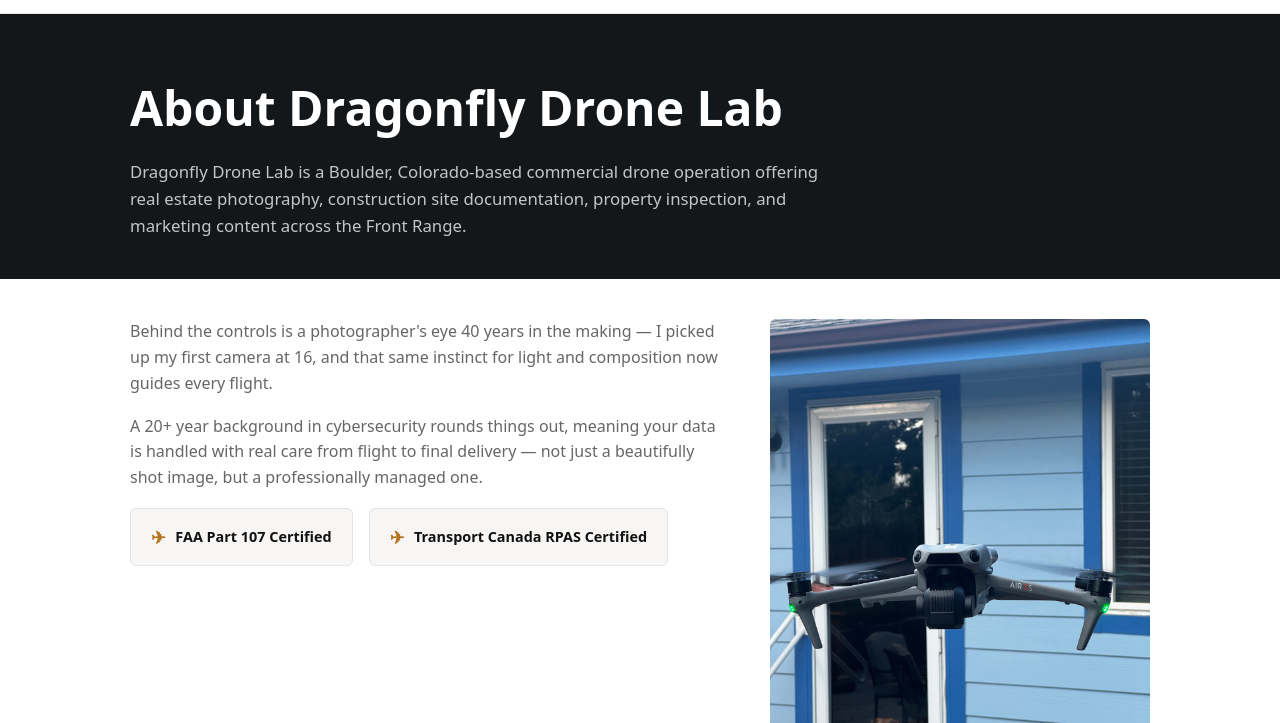
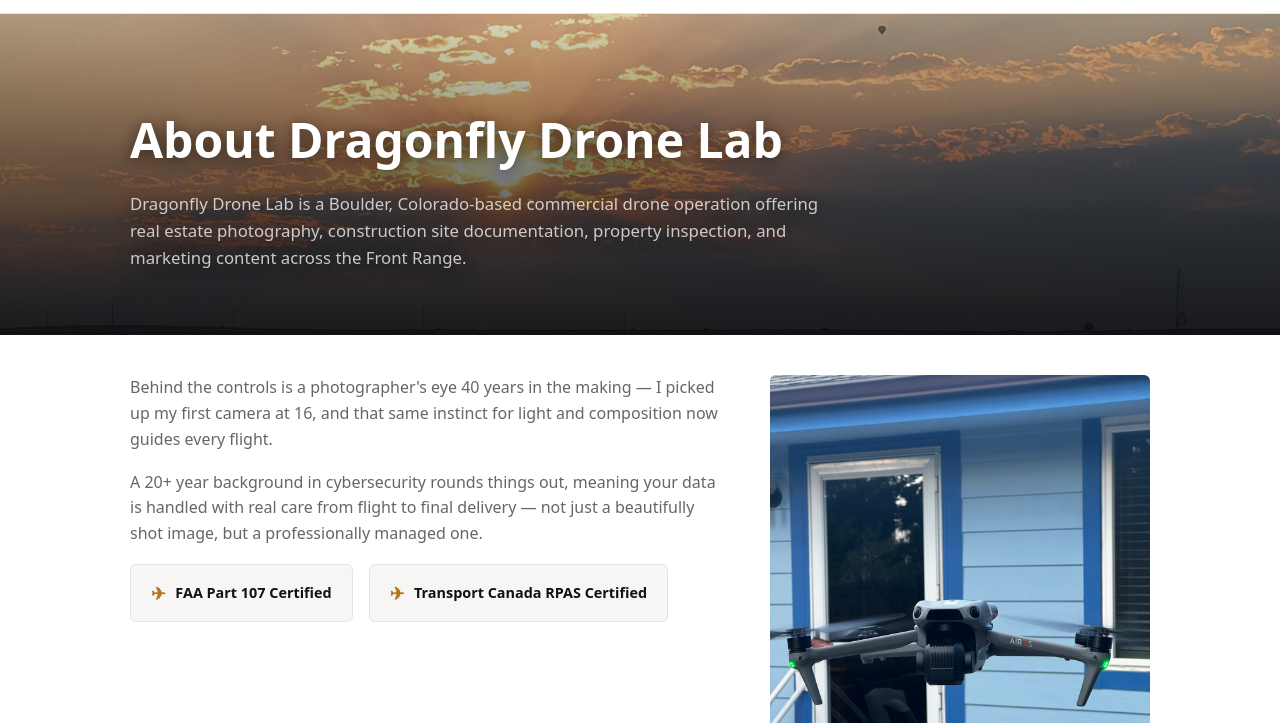
Before and after one commit to themyerman/dragonfly-drone-lab, a plain HTML site: page about.html in a window 1280 px wide. Shown: the part 77-800 px from the top of the page. Drawn offline with Linux system fonts and the light colour scheme.

Commit message:
Add Niwot shoot: downtown storefronts, Flatirons, roof survey, sunrise hero
Aerial Photography grid gains the Wheel House blue-hour shot, the
Flatirons at dawn, and the Niwot Market storefront. Rooftop & Solar
Surveys gains a flat commercial roof shot (HVAC units, satellite
dishes). About page's page-hero now uses a sunrise-with-hot-air-balloon
photo background instead of a flat color, via a new
.page-hero--photo modifier.

Co-Authored-By: Claude Sonnet 5 <noreply@anthropic.com>

```diff
--- a/about.html
+++ b/about.html
@@ -29,7 +29,7 @@
 
   <main>
 
-    <section class="page-hero">
+    <section class="page-hero page-hero--photo">
       <div class="container">
         <h1>About Dragonfly Drone Lab</h1>
         <p>Dragonfly Drone Lab is a Boulder, Colorado-based commercial drone operation offering real estate photography, construction site documentation, property inspection, and marketing content across the Front Range.</p>
--- a/css/style.css
+++ b/css/style.css
@@ -333,6 +333,31 @@ nav {
   padding-block: 3.5rem 2.5rem;
 }
 
+.page-hero--photo {
+  position: relative;
+  padding-block: 5.5rem 4rem;
+  background: var(--ink) url("../img/niwot-sunrise-balloon.jpg") center/cover no-repeat;
+}
+
+.page-hero--photo::after {
+  content: "";
+  position: absolute;
+  inset: 0;
+  z-index: 0;
+  pointer-events: none;
+  background: linear-gradient(0deg, rgba(10,12,14,0.85) 0%, rgba(10,12,14,0.5) 55%, rgba(10,12,14,0.15) 100%);
+}
+
+.page-hero--photo .container {
+  position: relative;
+  z-index: 1;
+}
+
+.page-hero--photo h1,
+.page-hero--photo p {
+  text-shadow: 0 2px 16px rgba(0,0,0,0.6);
+}
+
 .page-hero h1 {
   font-size: clamp(2rem, 5vw, 3rem);
   font-weight: 700;
```
Also changed, not shown: index.html (+5 -1 lines), img/niwot-flat-roof-hvac.jpg (added), img/niwot-flatirons-dawn.jpg (added), img/niwot-market.jpg (added), img/niwot-sunrise-balloon.jpg (added), img/niwot-wheelhouse.jpg (added).
